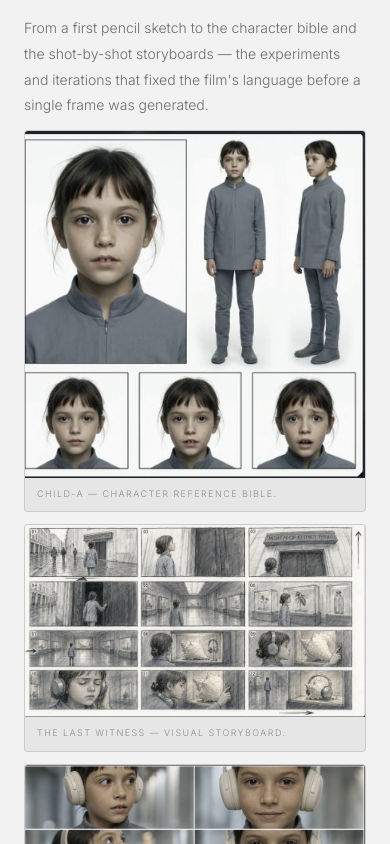
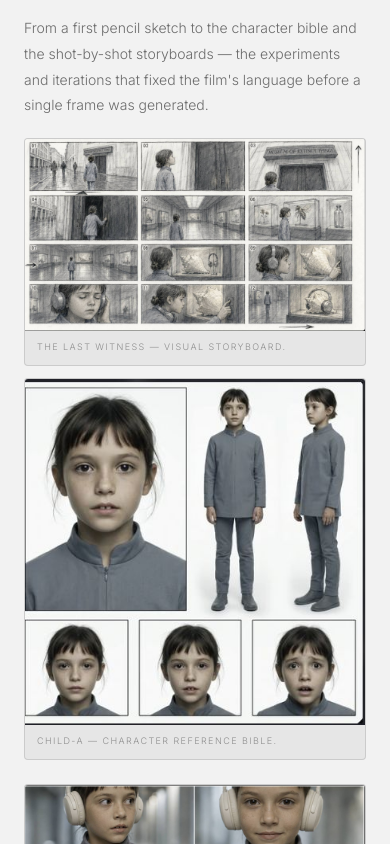
Before and after one commit to aneecoco-lgtm/digital-twilight, a React (Vite) app: page /work/ai-storytelling in a window 390 px wide. Shown: the part 3480-4324 px from the top of the page. Built offline with nearby package versions, Linux system fonts and the light colour scheme.

Commit message:
Mobile: push heros below fixed nav (YOA/HSWISS/ESNR/Evolve); add mat-03 & mat-04 to YOA gallery

```diff
--- a/src/pages/AiStorytelling.css
+++ b/src/pages/AiStorytelling.css
@@ -472,6 +472,18 @@
 }
 .ais-lw-masonry--3 { columns: 4; }
 .ais-lw-fig--wide { column-span: all; break-inside: avoid; }
+
+/* The Process — big storyboard first, two smaller below */
+.ais-process-media { margin-top: 20px; }
+.ais-process-hero { margin: 0 0 12px; }
+.ais-process-row {
+  display: grid;
+  grid-template-columns: 1fr 1fr;
+  gap: 12px;
+}
+@media (max-width: 640px) {
+  .ais-process-row { grid-template-columns: 1fr; }
+}
 .ais-lw-fig {
   break-inside: avoid;
   margin: 0 0 12px;
--- a/src/pages/AiStorytelling.jsx
+++ b/src/pages/AiStorytelling.jsx
@@ -295,19 +295,21 @@ export default function AiStorytelling() {
                 storyboards — the experiments and iterations that fixed the film's
                 language before a single frame was generated.
               </p>
-              <div className="ais-lw-masonry ais-lw-masonry--3">
-                <figure className="ais-lw-fig">
-                  <img src="/images/last-witness/character-sheet.jpg" alt="Character reference sheet" loading="lazy" />
-                  <figcaption>CHILD-A — character reference bible.</figcaption>
-                </figure>
-                <figure className="ais-lw-fig ais-lw-fig--wide">
+              <div className="ais-process-media">
+                <figure className="ais-lw-fig ais-process-hero">
                   <img src="/images/last-witness/storyboard-full.jpg" alt="Full visual storyboard" loading="lazy" />
                   <figcaption>The Last Witness — visual storyboard.</figcaption>
                 </figure>
-                <figure className="ais-lw-fig">
-                  <img src="/images/last-witness/faces.jpg" alt="Facial expression study" loading="lazy" />
-                  <figcaption>Expression study — indifference to understanding.</figcaption>
-                </figure>
+                <div className="ais-process-row">
+                  <figure className="ais-lw-fig">
+                    <img src="/images/last-witness/character-sheet.jpg" alt="Character reference sheet" loading="lazy" />
+                    <figcaption>CHILD-A — character reference bible.</figcaption>
+                  </figure>
+                  <figure className="ais-lw-fig">
+                    <img src="/images/last-witness/faces.jpg" alt="Facial expression study" loading="lazy" />
+                    <figcaption>Expression study — indifference to understanding.</figcaption>
+                  </figure>
+                </div>
               </div>
             </div>
 
--- a/src/pages/EsnrCaseStudy.css
+++ b/src/pages/EsnrCaseStudy.css
@@ -563,8 +563,10 @@
 
 /* ── Responsive ── */
 @media (max-width: 900px) {
-  .ecs-nav { padding: 0 24px; }
-  .ecs-hero-content { left: 24px; bottom: 60px; }
+  .ecs-nav { padding: 0 24px; background: #fff; }
+  .ecs-hero { margin-top: 64px; height: calc(100vh - 64px); min-height: 500px; }
+  .ecs-hero-content { left: 24px; right: 24px; bottom: 40px; }
+  .ecs-hero-title { font-size: clamp(40px, 12vw, 96px); }
   .ecs-intro { grid-template-columns: 1fr; gap: 48px; padding: 64px 24px; }
   .ecs-intro-left { flex-direction: row; flex-wrap: wrap; gap: 20px 40px; }
   .ecs-text-block { padding: 64px 24px; }
--- a/src/pages/EvolveCaseStudy.css
+++ b/src/pages/EvolveCaseStudy.css
@@ -464,6 +464,8 @@
   .evo-footer { flex-direction: column; gap: 32px; align-items: flex-start; }
 }
 @media (max-width: 600px) {
+  .evo-nav { background: #0a0a0a; }
+  .evo-hero { padding-top: 64px; }
   .evo-hero-content { padding: 0 24px 60px; }
   .evo-intro { padding: 64px 24px; }
   .evo-film-section { padding: 0 24px 64px; }
--- a/src/pages/HswissCaseStudy.css
+++ b/src/pages/HswissCaseStudy.css
@@ -349,8 +349,10 @@
 
 /* ── Responsive ── */
 @media (max-width: 900px) {
-  .cs-nav { padding: 0 24px; }
-  .cs-hero-content { left: 24px; bottom: 60px; }
+  .cs-nav { padding: 0 24px; background: #fff; }
+  .cs-hero { margin-top: 64px; height: calc(100vh - 64px); min-height: 500px; }
+  .cs-hero-content { left: 24px; right: 24px; bottom: 40px; }
+  .cs-hero-title { font-size: clamp(48px, 15vw, 96px); }
   .cs-intro {
     grid-template-columns: 1fr;
     gap: 48px;
--- a/src/pages/YoaCaseStudy.css
+++ b/src/pages/YoaCaseStudy.css
@@ -754,6 +754,13 @@
   bottom: 48px;
   left: 48px;
 }
+/* Mobile: keep the fixed nav from covering the hero image */
+@media (max-width: 700px) {
+  .ycs-nav { background: #fff; }
+  .ycs-hero--contain { padding-top: 64px; }
+  .ycs-hero--contain .ycs-hero-content { bottom: 20px; left: 24px; right: 24px; }
+  .ycs-hero-title { font-size: clamp(40px, 13vw, 68px); }
+}
 
 /* ── Yoga Mat horizontal strip — 6 equal columns, no crop ── */
 .ycs-mat-strip {
--- a/src/pages/YoaCaseStudy.jsx
+++ b/src/pages/YoaCaseStudy.jsx
@@ -197,7 +197,7 @@ export default function YoaCaseStudy() {
 
       {/* ── Yoga Mat collection — horizontal strip ── */}
       <section className="ycs-mat-strip">
-        {['mat-01','mat-02','mat-05','mat-06'].map((name, i) => (
+        {['mat-01','mat-02','mat-03','mat-04','mat-05','mat-06'].map((name, i) => (
           <Reveal key={name} delay={i * 60} className="ycs-mat-item">
             <img src={`/images/yoa/${name}.jpg`} alt={`Yoga on Art mat ${i + 1}`} loading="lazy" />
           </Reveal>
```
